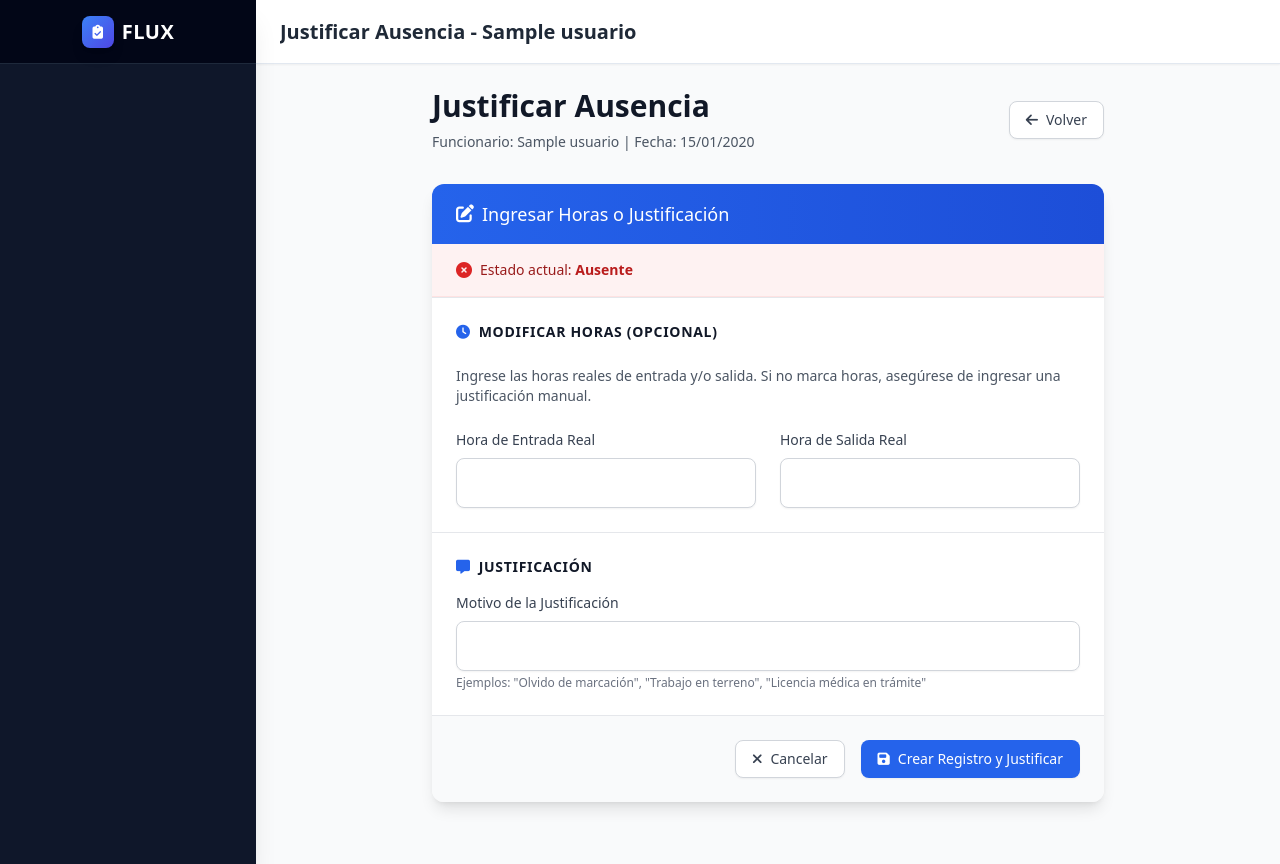
After one commit to sherpa90/gestion-funcionarios-flux, a Django app: template templates/asistencia/justificar_ausencia_virtual.html in a window 1280 px wide. The commit adds this page. Run offline with Django 5.2, Linux system fonts and the light colour scheme; the template is opened without the code that fills it: most values are stand-ins (such as "Sample title", 1, 10 or a date in 2020); form fields are guessed from the names that the template uses; some libraries are stand-ins or nearby versions.

Commit message:
se agrega justificacion de ausencias

```diff
--- a/asistencia/urls.py
+++ b/asistencia/urls.py
@@ -23,6 +23,7 @@ from .views import (
     CrearDiaFestivoView,
     EliminarDiaFestivoView,
     JustificarRegistroView,
+    JustificarAusenciaVirtualView,
     EditarRegistroAsistenciaView,
     ExportarRetrasosExcelView,
     ExportarRetrasosPDFView,
@@ -84,6 +85,7 @@ urlpatterns = [
 
     # Justificaciones manuales
     path("justificar-registro/<int:pk>/", JustificarRegistroView.as_view(), name="justificar_registro"),
+    path("usuario/<int:user_id>/justificar-ausencia/<str:fecha>/", JustificarAusenciaVirtualView.as_view(), name="justificar_ausencia_virtual"),
     path("registro/editar/<int:pk>/", EditarRegistroAsistenciaView.as_view(), name="editar_registro_asistencia"),
 
     # Exportar retrasos
--- /dev/null
+++ b/templates/asistencia/justificar_ausencia_virtual.html
@@ -0,0 +1,142 @@
+{% extends 'base.html' %}
+
+{% block page_title %}Justificar Ausencia - {{ usuario.get_full_name }}{% endblock %}
+
+{% block content %}
+<div class="min-h-screen bg-gray-50 py-6 px-4 sm:px-6 lg:px-8">
+    <div class="max-w-2xl mx-auto">
+        <!-- Header -->
+        <div class="mb-6 sm:mb-8">
+            <div class="flex items-center justify-between">
+                <div>
+                    <h1 class="text-2xl sm:text-3xl font-bold text-gray-900">
+                        Justificar Ausencia
+                    </h1>
+                    <p class="mt-2 text-sm text-gray-600">
+                        Funcionario: {{ usuario.get_full_name }} | Fecha: {{ fecha|date:"d/m/Y" }}
+                    </p>
+                </div>
+                <a href="{% url 'asistencia:detalle_usuario' user_id=usuario.id %}"
+                   class="inline-flex items-center px-4 py-2 border border-gray-300 rounded-lg shadow-sm text-sm font-medium text-gray-700 bg-white hover:bg-gray-50 focus:outline-none focus:ring-2 focus:ring-offset-2 focus:ring-blue-500">
+                    <i class="fas fa-arrow-left mr-2"></i>
+                    Volver
+                </a>
+            </div>
+        </div>
+
+        <div class="bg-white shadow-lg rounded-xl overflow-hidden">
+            <!-- Card Header -->
+            <div class="bg-gradient-to-r from-blue-600 to-blue-700 px-6 py-4">
+                <h2 class="text-base sm:text-lg font-medium text-white flex items-center">
+                    <i class="fas fa-edit mr-2"></i>
+                    Ingresar Horas o Justificación
+                </h2>
+            </div>
+
+            <!-- Current Status -->
+            <div class="px-6 py-4 bg-red-50 border-b border-red-100">
+                <div class="flex items-center">
+                    <i class="fas fa-times-circle text-red-600 mr-2"></i>
+                    <span class="text-sm text-red-800">
+                        Estado actual:
+                        <span class="font-semibold text-red-700">Ausente</span>
+                    </span>
+                </div>
+            </div>
+
+            <!-- Form -->
+            <form method="post" class="divide-y divide-gray-200">
+                {% csrf_token %}
+
+                {% if form.non_field_errors %}
+                <div class="bg-red-50 border-l-4 border-red-500 p-4 mx-6 mt-6">
+                    <div class="flex">
+                        <div class="flex-shrink-0">
+                            <i class="fas fa-exclamation-circle text-red-500"></i>
+                        </div>
+                        <div class="ml-3">
+                            <p class="text-sm text-red-700">{{ form.non_field_errors }}</p>
+                        </div>
+                    </div>
+                </div>
+                {% endif %}
+
+                <div class="px-6 py-6 space-y-6">
+                    <h3 class="text-sm font-semibold text-gray-900 uppercase tracking-wider flex items-center">
+                        <i class="fas fa-clock mr-2 text-blue-600"></i>
+                        Modificar Horas (Opcional)
+                    </h3>
+
+                    <p class="text-sm text-gray-600">
+                        Ingrese las horas reales de entrada y/o salida. Si no marca horas, asegúrese de ingresar una justificación manual.
+                    </p>
+
+                    <div class="grid grid-cols-1 md:grid-cols-2 gap-6">
+                        <!-- Hora de Entrada -->
+                        <div>
+                            <label for="{{ form.hora_entrada_real.id_for_label }}" class="block text-sm font-medium text-gray-700 mb-2">
+                                Hora de Entrada Real
+                            </label>
+                            <div class="mt-1">
+                                {{ form.hora_entrada_real }}
+                            </div>
+                            {% if form.hora_entrada_real.errors %}
+                            <p class="mt-1 text-sm text-red-600">{{ form.hora_entrada_real.errors.0 }}</p>
+                            {% endif %}
+                        </div>
+
+                        <!-- Hora de Salida -->
+                        <div>
+                            <label for="{{ form.hora_salida_real.id_for_label }}" class="block text-sm font-medium text-gray-700 mb-2">
+                                Hora de Salida Real
+                            </label>
+                            <div class="mt-1">
+                                {{ form.hora_salida_real }}
+                            </div>
+                            {% if form.hora_salida_real.errors %}
+                            <p class="mt-1 text-sm text-red-600">{{ form.hora_salida_real.errors.0 }}</p>
+                            {% endif %}
+                        </div>
+                    </div>
+                </div>
+
+                <div class="px-6 py-6 space-y-4">
+                    <h3 class="text-sm font-semibold text-gray-900 uppercase tracking-wider flex items-center">
+                        <i class="fas fa-comment-alt mr-2 text-blue-600"></i>
+                        Justificación
+                    </h3>
+
+                    <div>
+                        <label for="{{ form.justificacion_manual.id_for_label }}" class="block text-sm font-medium text-gray-700 mb-2">
+                            Motivo de la Justificación
+                        </label>
+                        <div class="mt-1">
+                            {{ form.justificacion_manual }}
+                        </div>
+                        {% if form.justificacion_manual.errors %}
+                        <p class="mt-1 text-sm text-red-600">{{ form.justificacion_manual.errors.0 }}</p>
+                        {% endif %}
+                        <p class="mt-1 text-xs text-gray-500">
+                            Ejemplos: "Olvido de marcación", "Trabajo en terreno", "Licencia médica en trámite"
+                        </p>
+                    </div>
+                </div>
+
+                <!-- Action Buttons -->
+                <div class="px-6 py-6 bg-gray-50 border-t border-gray-200 flex flex-col-reverse sm:flex-row items-center justify-end gap-4">
+                    <a href="{% url 'asistencia:detalle_usuario' user_id=usuario.id %}"
+                       class="w-full sm:w-auto inline-flex items-center justify-center px-4 py-2 border border-gray-300 rounded-lg shadow-sm text-sm font-medium text-gray-700 bg-white hover:bg-gray-50 focus:outline-none focus:ring-2 focus:ring-offset-2 focus:ring-blue-500 transition-colors">
+                        <i class="fas fa-times mr-2"></i>
+                        Cancelar
+                    </a>
+                    <button type="submit"
+                        class="w-full sm:w-auto inline-flex items-center justify-center px-4 py-2 border border-transparent text-sm font-medium rounded-lg shadow-sm text-white bg-blue-600 hover:bg-blue-700 focus:outline-none focus:ring-2 focus:ring-offset-2 focus:ring-blue-500 transition-colors">
+                        <i class="fas fa-save mr-2"></i>
+                        Crear Registro y Justificar
+                    </button>
+                </div>
+            </form>
+        </div>
+    </div>
+</div>
+{% endblock %}
--- a/users/views.py
+++ b/users/views.py
@@ -1009,6 +1009,7 @@ class UserRecalculateBalancesView(LoginRequiredMixin, UserPassesTestMixin, View)
             usuario=request.user,
             tipo='UPDATE',
             accion='Recalcular Saldos Global',
+            descripcion=f'Se han recalculado los saldos de {count} usuarios',
             ip_address=get_client_ip(request)
         )
 
```
Also changed, not shown: asistencia/views.py (+94 -8 lines), templates/asistencia/detalle_usuario.html (+14 -5 lines).
